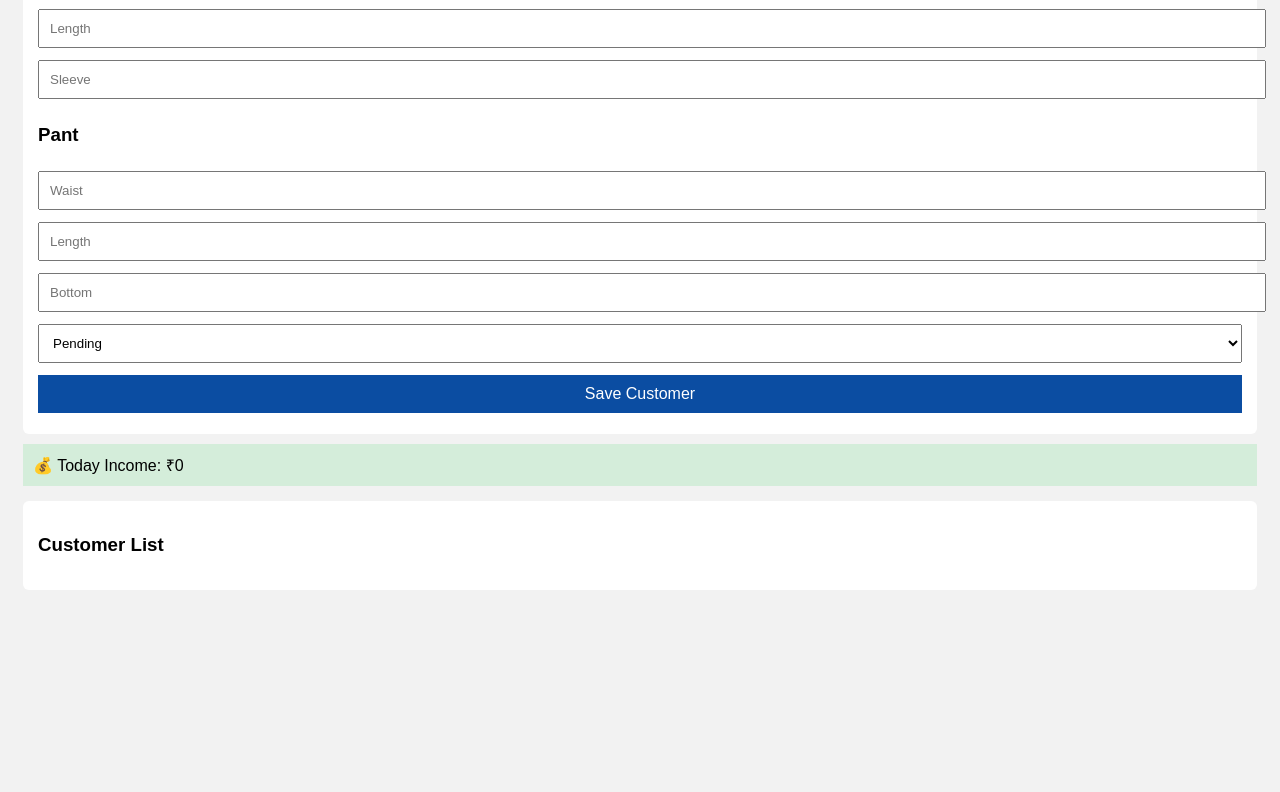
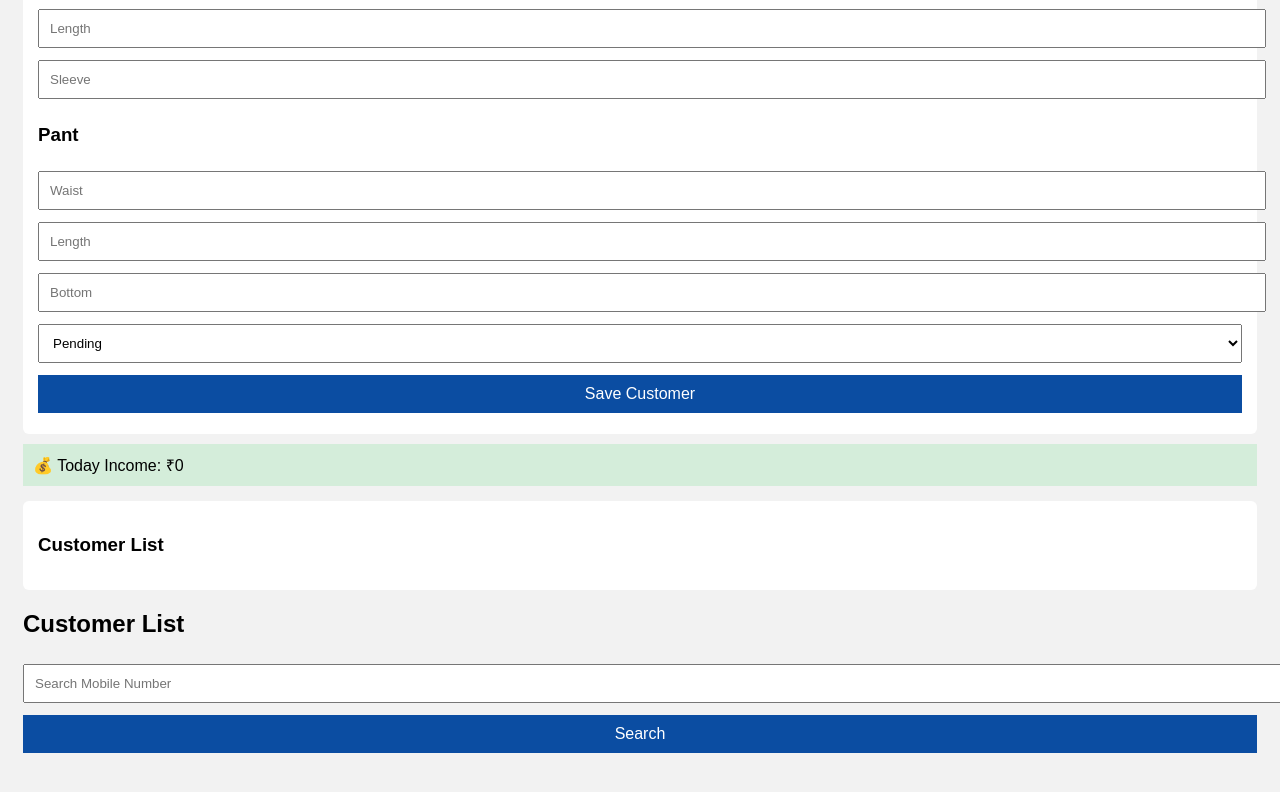
Before and after one commit to mrnizamidrisi-sudo/ameen-tailor-app, a plain HTML site: page index.html in a window 1280 px wide. Shown: the part 495-1287 px from the top of the page. Before the commit the page ends 1108 px from the top, so only its background shows below. Drawn offline with Linux system fonts and the light colour scheme.

Commit message:
Add customer search functionality to index.html
Added a customer search input and button to the HTML.

```diff
--- a/index.html
+++ b/index.html
@@ -97,4 +97,8 @@ showList();
 </script>
 
 </body>
-  </html>
+  </html><h2>Customer List</h2>
+<input type="text" id="searchMobile" placeholder="Search Mobile Number" />
+<button onclick="searchCustomer()">Search</button>
+
+<ul id="customerList"></ul>
```
